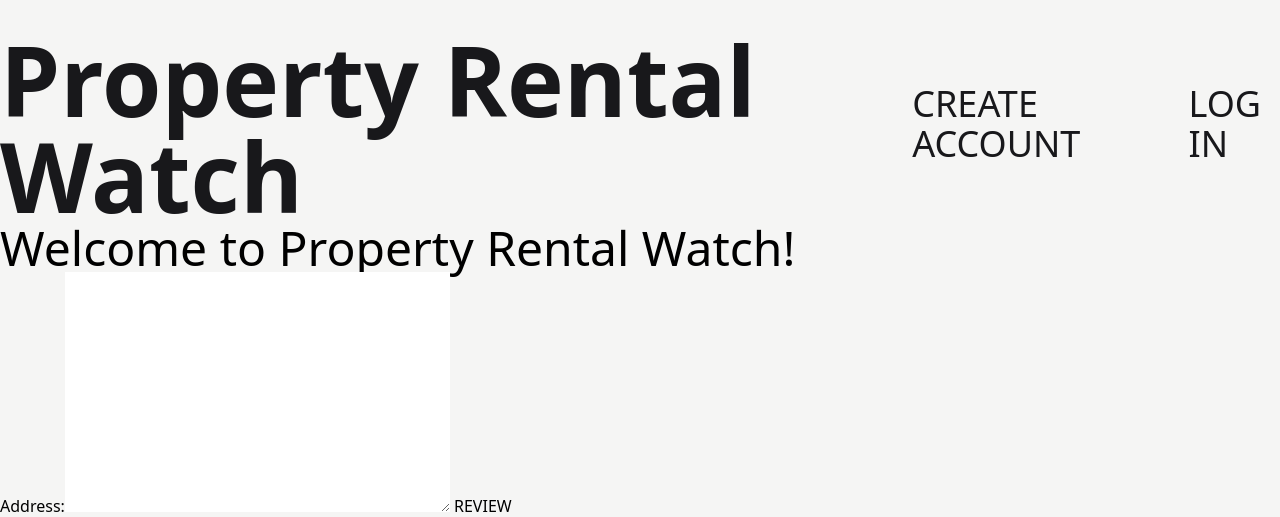
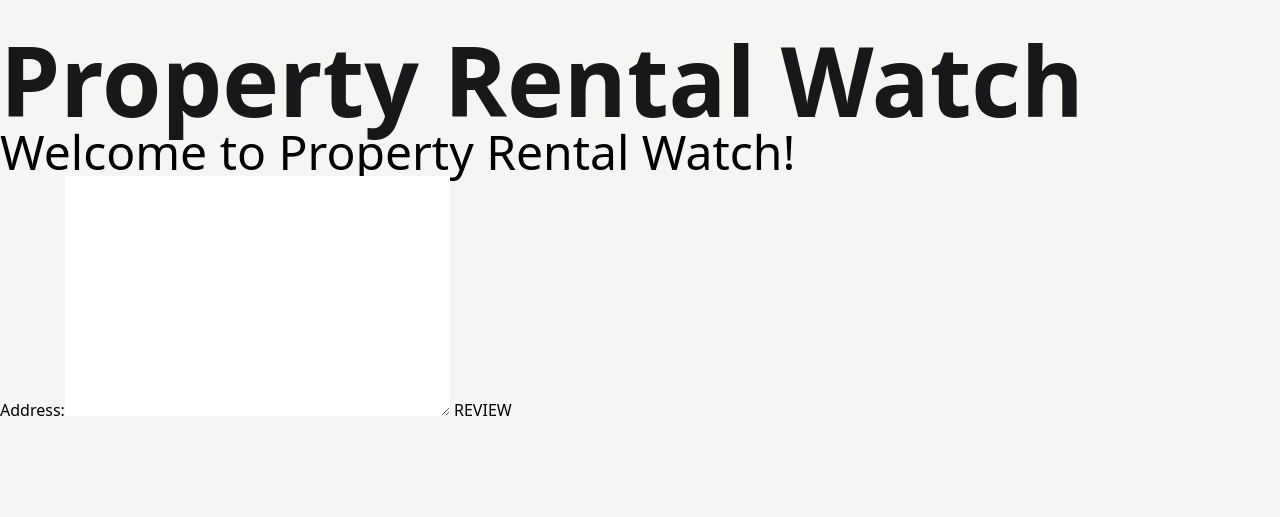
Before and after one commit to gedkirkham/property_rental_watch, a Django app: page / in a window 1280 px wide. Shown: the top 517 px of the page. Run offline with Django 3.2, Linux system fonts and the light colour scheme; style sheets or scripts are compiled from the project's sources; parts of the project's set-up code (start-up, migrations or seed data) failed here and were passed over; some libraries are stand-ins or nearby versions.

Commit message:
refactor: remove redundant code

```diff
--- a/app/app/templates/base.html
+++ b/app/app/templates/base.html
@@ -24,32 +24,6 @@
                         Property Rental Watch
                     </a>
                 </li>
-
-                <li class="tw-flex-grow"></li>
-
-                {% if user.is_authenticated %}
-                <li>
-                    <a class="tw_main_nav_a" {% comment %} href="{% url 'accounts:profile' %}" {% endcomment %}>
-                        MY PROFILE
-                    </a>
-                </li>
-                <li>
-                    <a class="tw_main_nav_a" {% comment %} href="{% url 'accounts:logout' %}" {% endcomment %}>
-                        LOG OUT
-                    </a>
-                </li>
-                {% else %}
-                <li>
-                    <a class="tw_main_nav_a" {% comment %} href="{% url 'accounts:signup' %}" {% endcomment %}>
-                        CREATE ACCOUNT
-                    </a>
-                </li>
-                <li>
-                    <a class="tw_main_nav_a" {% comment %} href="{% url 'login' %}" {% endcomment %}>
-                        LOG IN
-                    </a>
-                </li>
-                {% endif %}
             </ul>
         </nav>
     </header>
```
